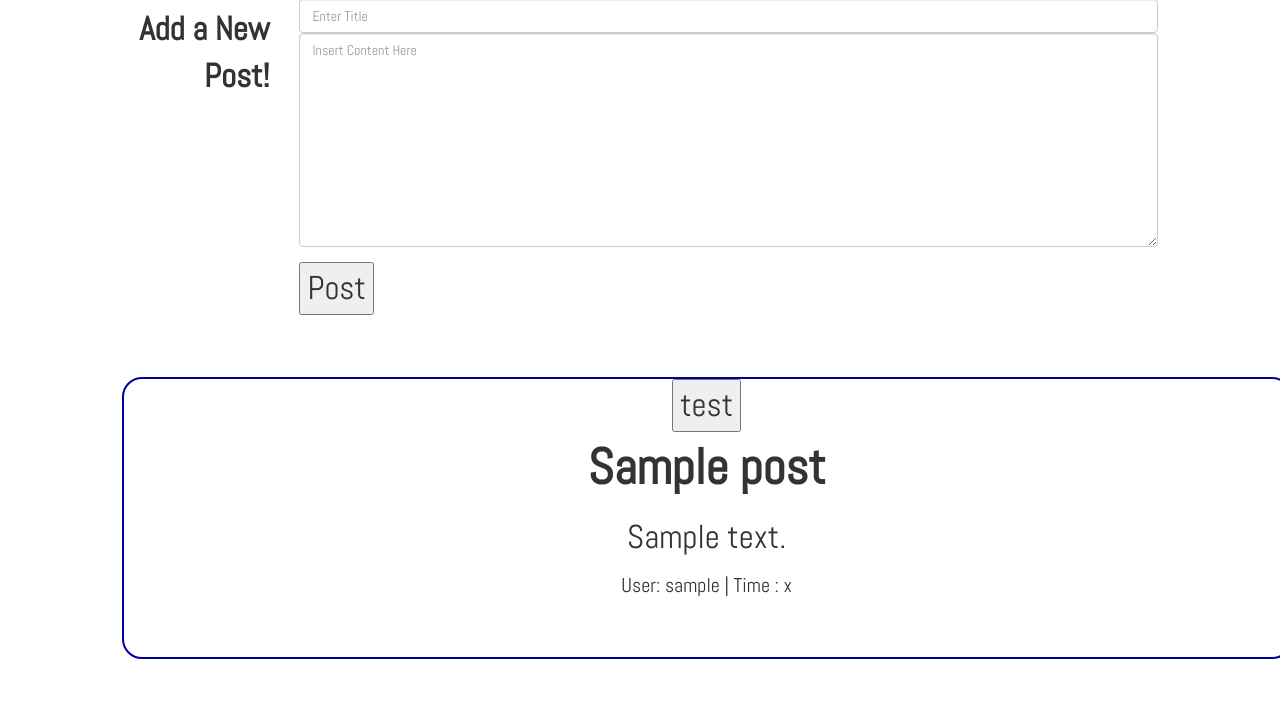
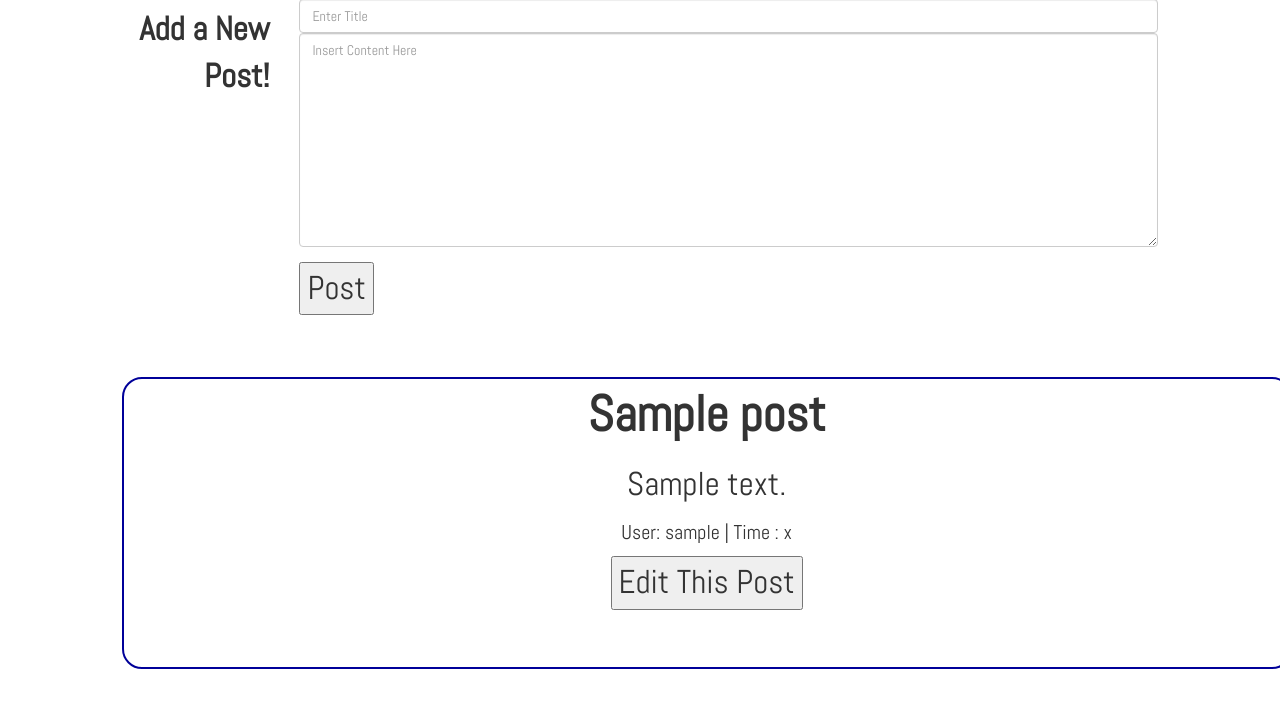
Before and after one commit to alex-wyc/bloginator, a Flask app: page /myposts in a window 1280 px wide. Shown: the part 84-800 px from the top of the page. Run offline with Flask 2, Linux system fonts and the light colour scheme; the visitor is signed in with stand-in values (Sample User, id 1); tables that the repository leaves empty hold one stand-in row (values such as "Sample post"); some libraries are stand-ins or nearby versions.

Commit message:
trying to progress on edit

```diff
--- a/app.py
+++ b/app.py
@@ -1,3 +1,4 @@
+import jinja2
 from flask import Flask
 from flask import redirect, render_template, request, session
 
@@ -35,12 +36,13 @@ def myposts():
     posts = dbm.get_posts_by_user(user)
     return render_template('myposts.html',user=user,posts=posts)
 
-@app.route('/edit/<int:post_id>', methods=['GET', 'POST'])
+@app.route('/edit/<post_id>', methods=['GET', 'POST'])
 def edit(post_id):
   if request.method == 'GET':
     user = session.get('user',None)
     posts = dbm.get_posts_by_user(user)
-    return render_template('edit.html',user = user, posts = posts,post_id = post_id)
+    app.jinja_env.add_extension(jinja2.ext.loopcontrols)
+    return render_template('edit.html',user = user, posts = posts,post_id = post_id[0])
 
   title = request.form.get('title', '').strip()
   content = request.form.get('content', '').strip()
--- a/templates/index.html
+++ b/templates/index.html
@@ -14,9 +14,9 @@
   <br>
   <div id="post" class = "container">
     <center>
-      <p id="title">{{post[1]}}</p>
-      <p>{{post[2]}} </p>
-      <p id="auttime"> User: {{post[0]}} | Time : {{post[3]}} </p>
+      <p id="title">{{post[2]}}</p>
+      <p>{{post[3]}} </p>
+      <p id="auttime"> User: {{post[1]}} | Time : {{post[4]}} </p>
     </center> <br>
   </div> <br>
   {% endfor %}
--- a/templates/myposts.html
+++ b/templates/myposts.html
@@ -23,12 +23,13 @@
   <br>
   <div id="post" class = "container">
     <center>
-      <form action='/edit/{{post[0]}}' method='GET'>
-      <input type="submit" value="test">
-      </form>
       <p id="title">{{post[2]}}</p>
       <p>{{post[3]}} </p>
       <p id="auttime"> User: {{post[1]}} | Time : {{post[4]}} </p>
+      <p> <form action='/edit/{{post[0]}}' method='GET'>
+	  <input type="submit" value="Edit This Post">
+	  </form>
+      </p>
     </center> <br>
   </div> <br>
   {% endfor %}
```
Also changed, not shown: templates/edit.html (+6 -4 lines).
